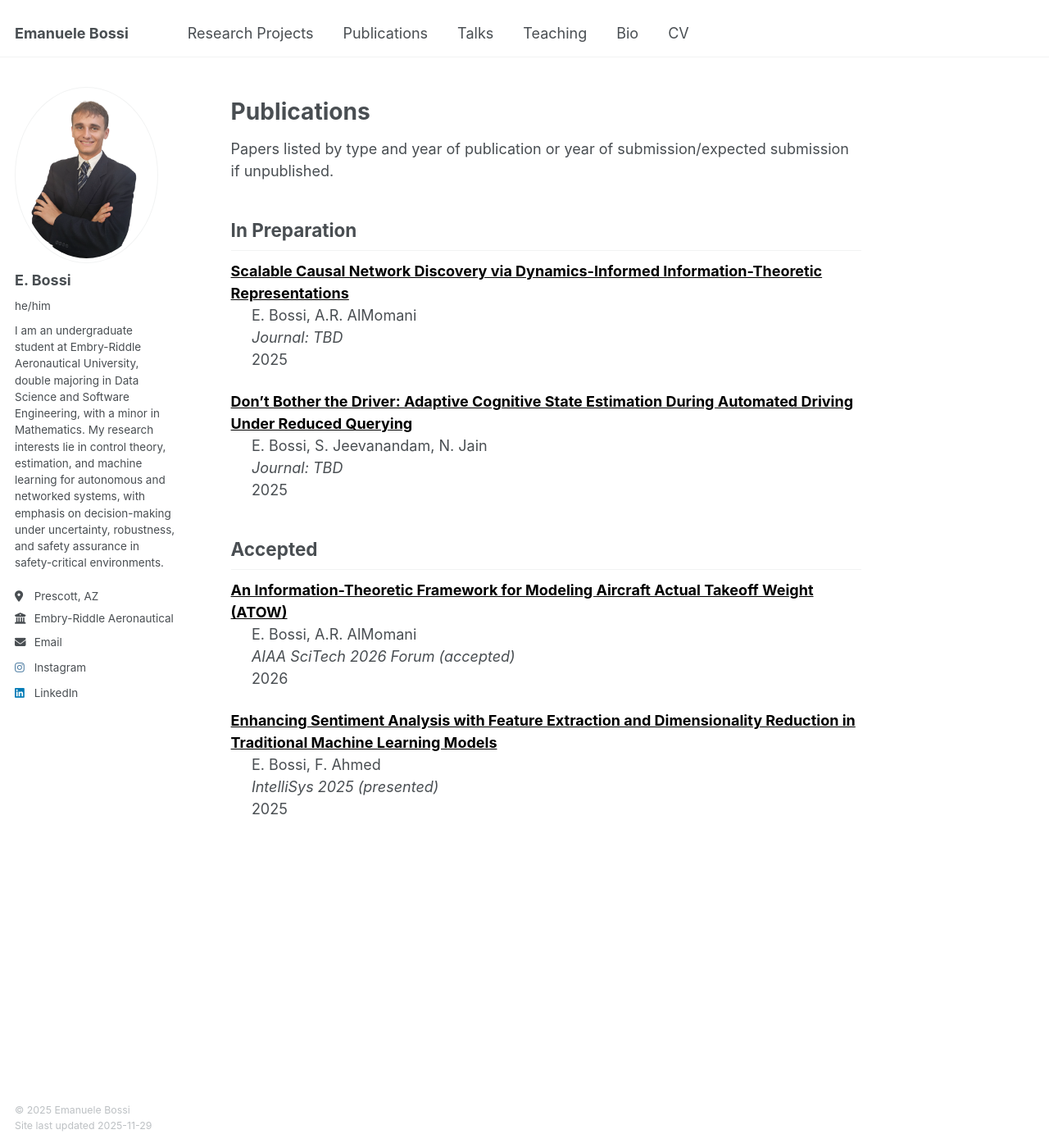
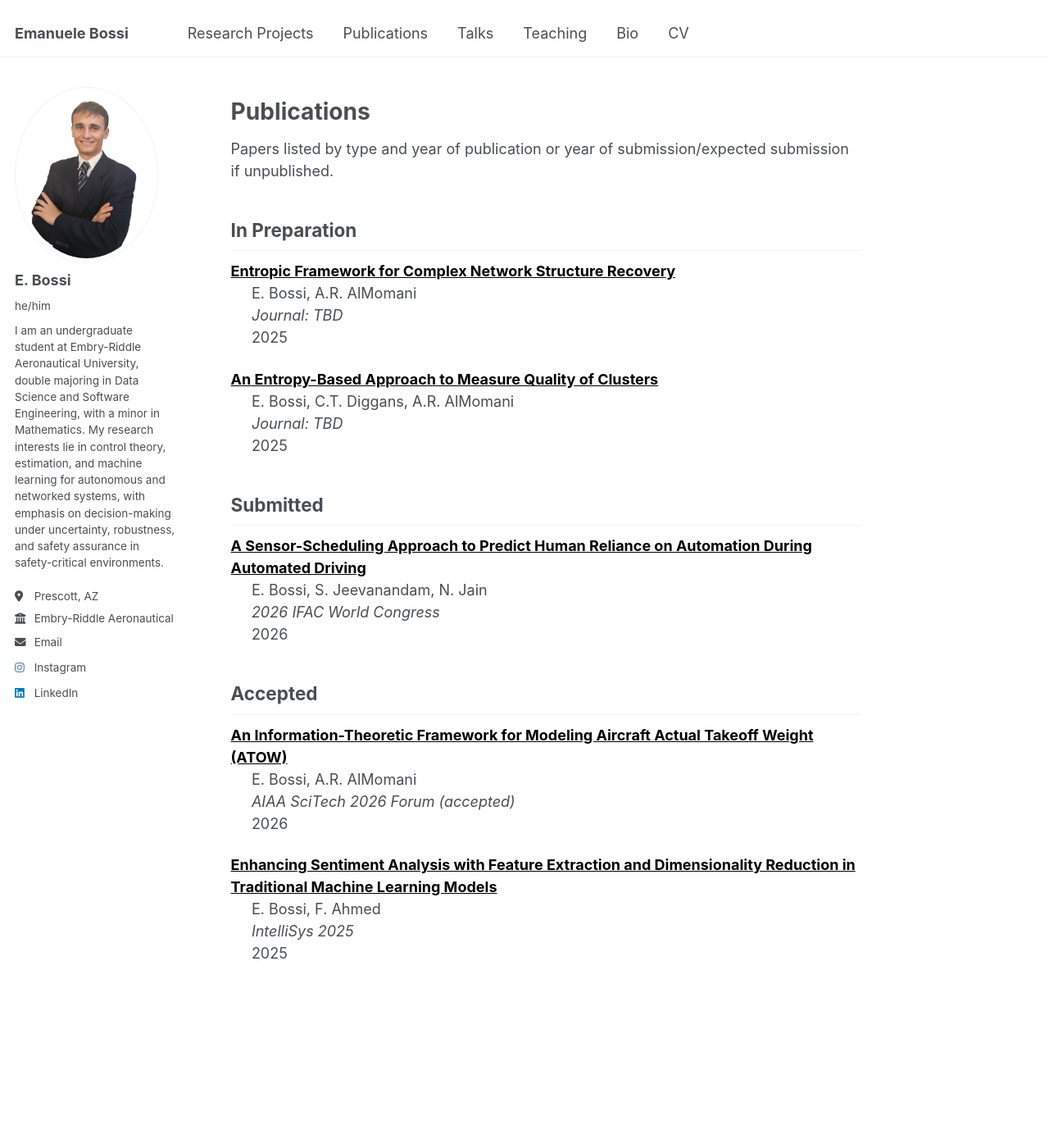
Before and after one commit to bossiemanuele/bossiemanuele.github.io, a Jekyll site: the page built from _pages/publications.md, in a window 1280 px wide and 1400 px high. Shown: the whole window at 82% size. Built offline with Jekyll 4.4.1, drawn with Linux system fonts in a browser that asks for light colours.

Commit message:
Update publications.md

```diff
--- a/_pages/publications.md
+++ b/_pages/publications.md
@@ -14,30 +14,38 @@ Papers listed by type and year of publication or year of submission/expected sub
 
 ## In Preparation
 <a href="https://bossiemanuele.github.io/portfolio/00_ER/" style="color:#000; font-weight:bold;">
-  **Scalable Causal Network Discovery via Dynamics-Informed Information-Theoretic Representations**
+  **Entropic Framework for Complex Network Structure Recovery**
 </a>
 &nbsp;&nbsp;&nbsp;&nbsp; E. Bossi, A.R. AlMomani
 &nbsp;&nbsp;&nbsp;&nbsp; *Journal: TBD*
 &nbsp;&nbsp;&nbsp;&nbsp; 2025
 
-<a href="https://bossiemanuele.github.io/portfolio/01_SURF/" style="color:#000; font-weight:bold;">
-  **Don’t Bother the Driver: Adaptive Cognitive State Estimation During Automated Driving Under Reduced Querying**
+<a href="https://bossiemanuele.github.io/portfolio/01_BSIE/" style="color:#000; font-weight:bold;">
+  **An Entropy-Based Approach to Measure Quality of Clusters**
 </a>
-&nbsp;&nbsp;&nbsp;&nbsp; E. Bossi, S. Jeevanandam, N. Jain
+&nbsp;&nbsp;&nbsp;&nbsp; E. Bossi, C.T. Diggans, A.R. AlMomani
 &nbsp;&nbsp;&nbsp;&nbsp; *Journal: TBD*
 &nbsp;&nbsp;&nbsp;&nbsp; 2025
 
+## Submitted
+<a href="https://bossiemanuele.github.io/portfolio/02_SURF/" style="color:#000; font-weight:bold;">
+  **A Sensor-Scheduling Approach to Predict Human Reliance on Automation During Automated Driving**
+</a>
+&nbsp;&nbsp;&nbsp;&nbsp; E. Bossi, S. Jeevanandam, N. Jain
+&nbsp;&nbsp;&nbsp;&nbsp; *2026 IFAC World Congress*
+&nbsp;&nbsp;&nbsp;&nbsp; 2026
+
 ## Accepted
-<a href="https://bossiemanuele.github.io/portfolio/02_ATOW/" style="color:#000; font-weight:bold;">
+<a href="https://bossiemanuele.github.io/portfolio/03_ATOW/" style="color:#000; font-weight:bold;">
   **An Information-Theoretic Framework for Modeling Aircraft Actual Takeoff Weight (ATOW)**
 </a>
 &nbsp;&nbsp;&nbsp;&nbsp; E. Bossi, A.R. AlMomani
 &nbsp;&nbsp;&nbsp;&nbsp; *AIAA SciTech 2026 Forum (accepted)*
 &nbsp;&nbsp;&nbsp;&nbsp; 2026
 
-<a href="" style="color:#000; font-weight:bold;">
+<a href="https://link.springer.com/chapter/10.1007/978-3-032-07109-5_12" style="color:#000; font-weight:bold;">
   **Enhancing Sentiment Analysis with Feature Extraction and Dimensionality Reduction in Traditional Machine Learning Models**
 </a>
 &nbsp;&nbsp;&nbsp;&nbsp; E. Bossi, F. Ahmed
-&nbsp;&nbsp;&nbsp;&nbsp; *IntelliSys 2025 (presented)*
+&nbsp;&nbsp;&nbsp;&nbsp; *IntelliSys 2025*
 &nbsp;&nbsp;&nbsp;&nbsp; 2025
```
